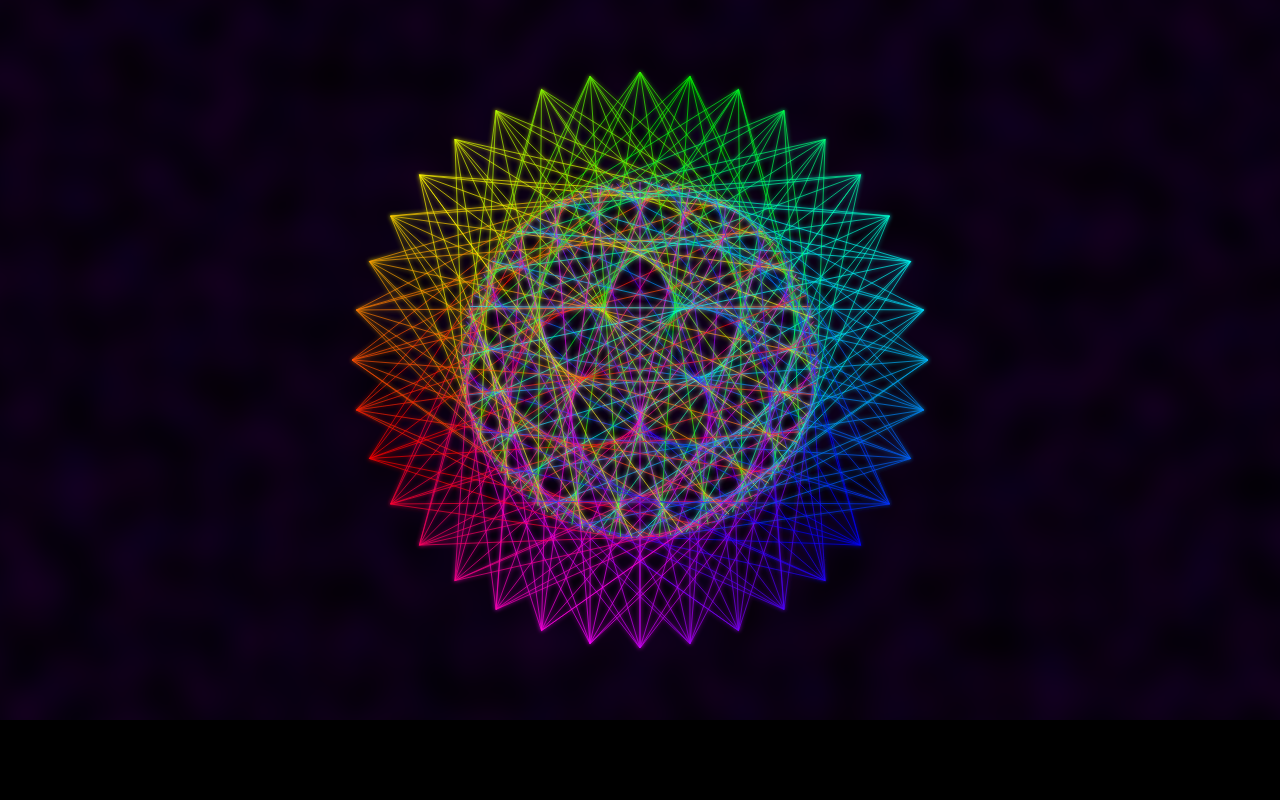
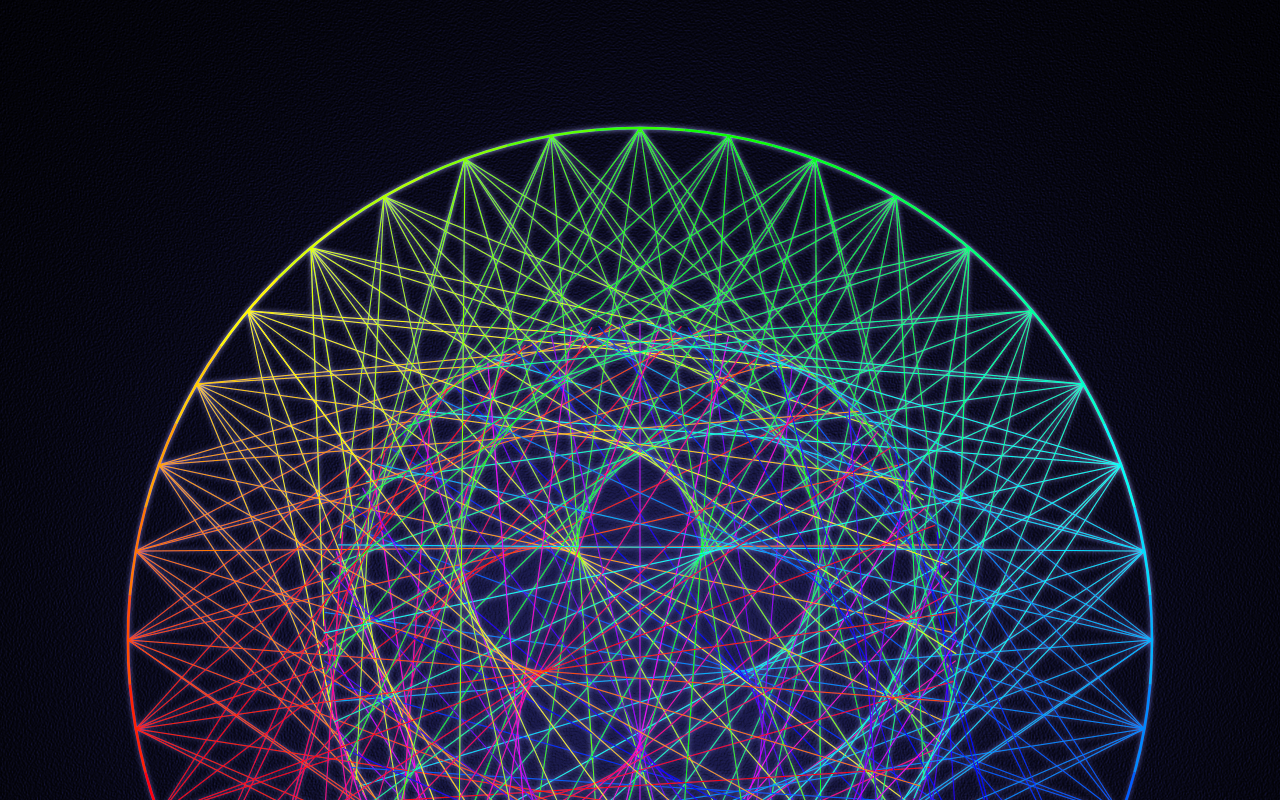
Before and after one commit to dopplerreflect/svg-wallpaper, a React (Vite) app: page / in a window 1280 px wide. Shown: the top 800 px of the page. Built offline with nearby package versions, Linux system fonts and the light colour scheme.

Commit message:
tweek Orbits for production

```diff
--- a/src/wallpapers/Orbits.tsx
+++ b/src/wallpapers/Orbits.tsx
@@ -1,50 +1,45 @@
 import React from 'react';
 import { pc } from '../utils';
 const PHI = (1 + Math.sqrt(5)) / 2;
-const width = 1920;
-const height = 1080;
+const width = 2400;
+const height = 2400;
 const cx = width / 2;
 const cy = height / 2;
 const earthRadius = (height / 10) * 4;
 const venusRadius = earthRadius * (PHI - 1);
 const degrees = 10;
+
 export default function Orbits() {
   return (
     <svg xmlns="http://www.w3.org/2000/svg" viewBox={`0 0 ${width} ${height}`}>
       <defs>
         <filter id="bgFilter">
-          <feTurbulence
-            type="fractalNoise"
-            baseFrequency="0.013"
-            seed="13"
-            result="noise"
-          />
-          <feColorMatrix
-            values="0 0 0.5 0 0
-                    0 0 0 0 0
-                    1 1 1 1 0
-                    0 0 0 0.15 0"
-          />
+          <feTurbulence type="fractalNoise" baseFrequency={(PHI - 1) ** 2} />
+          <feSpecularLighting
+            specularExponent="20"
+            lightingColor="hsl(240, 50%, 40%)"
+            surfaceScale="1"
+          >
+            <fePointLight x={cx} y={cy} z={cy} />
+          </feSpecularLighting>
         </filter>
         <filter id="blurFilter">
-          <feGaussianBlur stdDeviation="3" in="SourceGraphic" result="blur" />
-          <feComponentTransfer in="blur" result="transfer">
-            <feFuncR type="linear" slope={2} />
-            <feFuncG type="linear" slope={2} />
-            <feFuncB type="linear" slope={2} />
+          <feGaussianBlur stdDeviation="5" in="SourceGraphic" result="blur" />
+          <feColorMatrix type="saturate" values="0.0" result="saturate" />
+          <feComponentTransfer>
+            <feFuncR type="linear" slope="0.5" />
+            <feFuncG type="linear" slope="0.5" />
+            <feFuncB type="linear" slope="2" />
           </feComponentTransfer>
           <feMerge>
-            <feMergeNode in="transfer" />
+            <feMergeNode />
             <feMergeNode in="SourceGraphic" />
           </feMerge>
         </filter>
       </defs>
-      <rect
-        width={width}
-        height={height}
-        filter="url(#bgFilter)"
-        // fill={`hsl(225, 50%, 10%)`}
-      />
+      <rect width={width} height={height} fill="black" />
+
+      <rect width={width} height={height} filter="url(#bgFilter)" />
       <g transform={`rotate(${90}, ${cx}, ${cy})`} filter="url(#blurFilter)">
         {[...Array((360 / degrees) * 8).keys()].map((a, i) => (
           <line
@@ -53,8 +48,21 @@ export default function Orbits() {
             y1={pc(cx, cy, a * degrees, earthRadius).y}
             x2={pc(cx, cy, a * degrees * 1.625, venusRadius).x}
             y2={pc(cx, cy, a * degrees * 1.625, venusRadius).y}
+            stroke={`hsl(${((a * degrees) % 360) - 72}, 100%, 50%)`}
+            strokeWidth={2}
+          />
+        ))}
+        {[...Array(360 / degrees).keys()].map(a => (
+          <path
+            key={a}
+            d={`M${pc(cx, cy, a * degrees - degrees / 2, earthRadius).x},${
+              pc(cx, cy, a * degrees - degrees / 2, earthRadius).y
+            }A${earthRadius},${earthRadius} 0 0 1 ${
+              pc(cx, cy, a * degrees + degrees / 2, earthRadius).x
+            },${pc(cx, cy, a * degrees + degrees / 2, earthRadius).y}`}
+            strokeWidth="5"
             stroke={`hsl(${a * degrees - 72}, 100%, 50%)`}
-            strokeWidth={1}
+            fill="none"
           />
         ))}
       </g>
```
